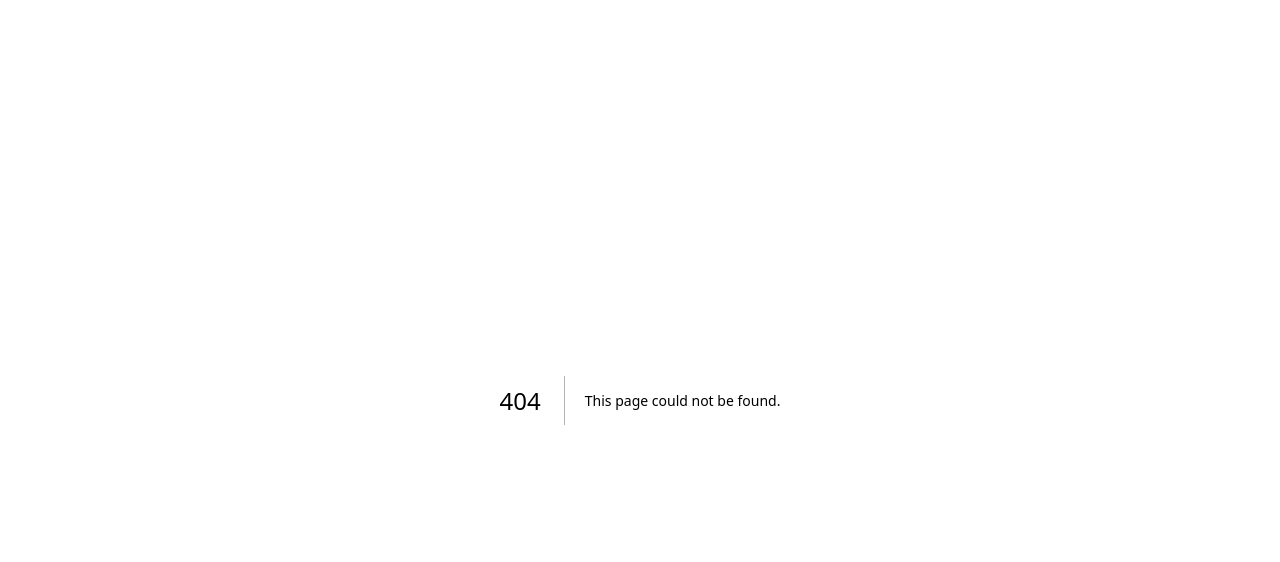
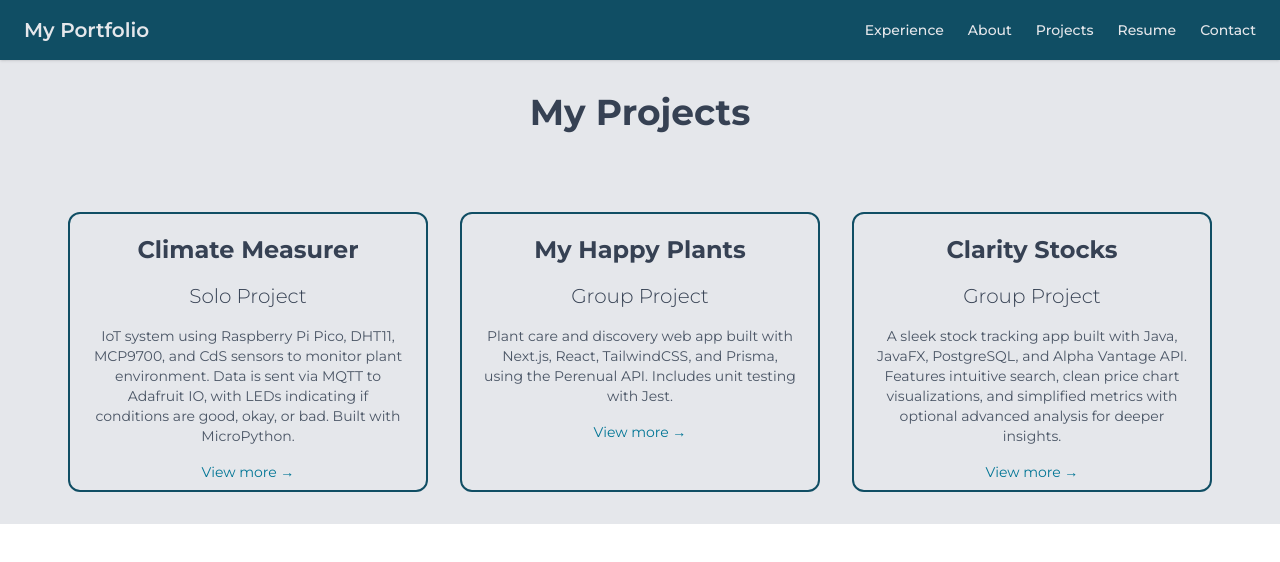
Before and after one commit to teolivan/portfolio-website, a Next.js app in the folder portfolio-website/: page /projects in a window 1280 px wide. Before the commit this address had no page. Shown: the top 562 px of the page. Built offline with nearby package versions, Linux system fonts and the light colour scheme.

Commit message:
add projects page

```diff
--- /dev/null
+++ b/portfolio-website/src/app/components/ProjectsComponent.tsx
@@ -0,0 +1,38 @@
+'use client';
+import Link from 'next/link';
+import React from 'react';
+
+
+type Props = {
+    title : string;
+    role : string;
+    description : string;
+    link : string;
+};
+
+const ProjectsComponent = ({title, role, description, link} : Props) => {
+    return (
+            <div className='w-90 h-70 bg-gray-200 rounded-xl border-2 border-cyan-900 transition-all duration-300 ease-in-out transform hover:scale-105 p-5'>
+                <h1 className='text-2xl font-bold mb-4 text-gray-700'>
+                    {title}
+                </h1>
+                <h2 className='text-xl font-light mb-4 text-gray-700'>
+                    {role}
+                </h2>
+                <p className='text-gray-600 text-sm'>
+                    {description}
+                </p>
+                <Link
+                    className="block text-sm text-cyan-700 mt-4 hover:underline"
+                    href={link}
+                    target="_blank"
+                    rel="noopener noreferrer"
+                    >
+                    View more →
+                </Link>
+
+            </div>
+    );
+};
+
+export default ProjectsComponent;
--- /dev/null
+++ b/portfolio-website/src/app/projects/page.tsx
@@ -0,0 +1,36 @@
+'use client';
+import React from 'react';
+import Navbar from '../components/Navbar';
+import ProjectsComponent from '../components/ProjectsComponent';
+
+const page = () => {
+    return (
+        <div className='bg-gray-200 text-center'>
+            <Navbar/>
+            <h1
+                className='text-4xl font-bold mb-4 text-gray-700 p-8'>My Projects</h1>
+            <div className="flex justify-center px-4 py-8">
+                <div className="grid grid-cols-1 sm:grid-cols-2 md:grid-cols-3 gap-8 max-w-6xl">
+                    <ProjectsComponent title='Climate Measurer'
+                    role='Solo Project'
+                    description='IoT system using Raspberry Pi Pico, DHT11, MCP9700, and CdS sensors to monitor plant environment.
+                    Data is sent via MQTT to Adafruit IO, with LEDs indicating if conditions are good, okay, or bad. Built with MicroPython.'
+                    link='https://github.com/teolivan/LNU_IoT_project'/>
+
+                    <ProjectsComponent title='My Happy Plants'
+                    role='Group Project'
+                    description='Plant care and discovery web app built with Next.js, React, TailwindCSS, and Prisma, using the Perenual API. Includes unit testing with Jest.'
+                    link='https://myhappyplants.vercel.app/'/>
+
+                    <ProjectsComponent title='Clarity Stocks'
+                    role='Group Project'
+                    description='A sleek stock tracking app built with Java, JavaFX, PostgreSQL, and Alpha Vantage API.
+                    Features intuitive search, clean price chart visualizations, and simplified metrics with optional advanced analysis for deeper insights.'
+                    link='https://github.com/JoarEliasson/ClarityStocks'/>
+                </div>
+            </div>
+        </div>
+    );
+};
+
+export default page;
```
